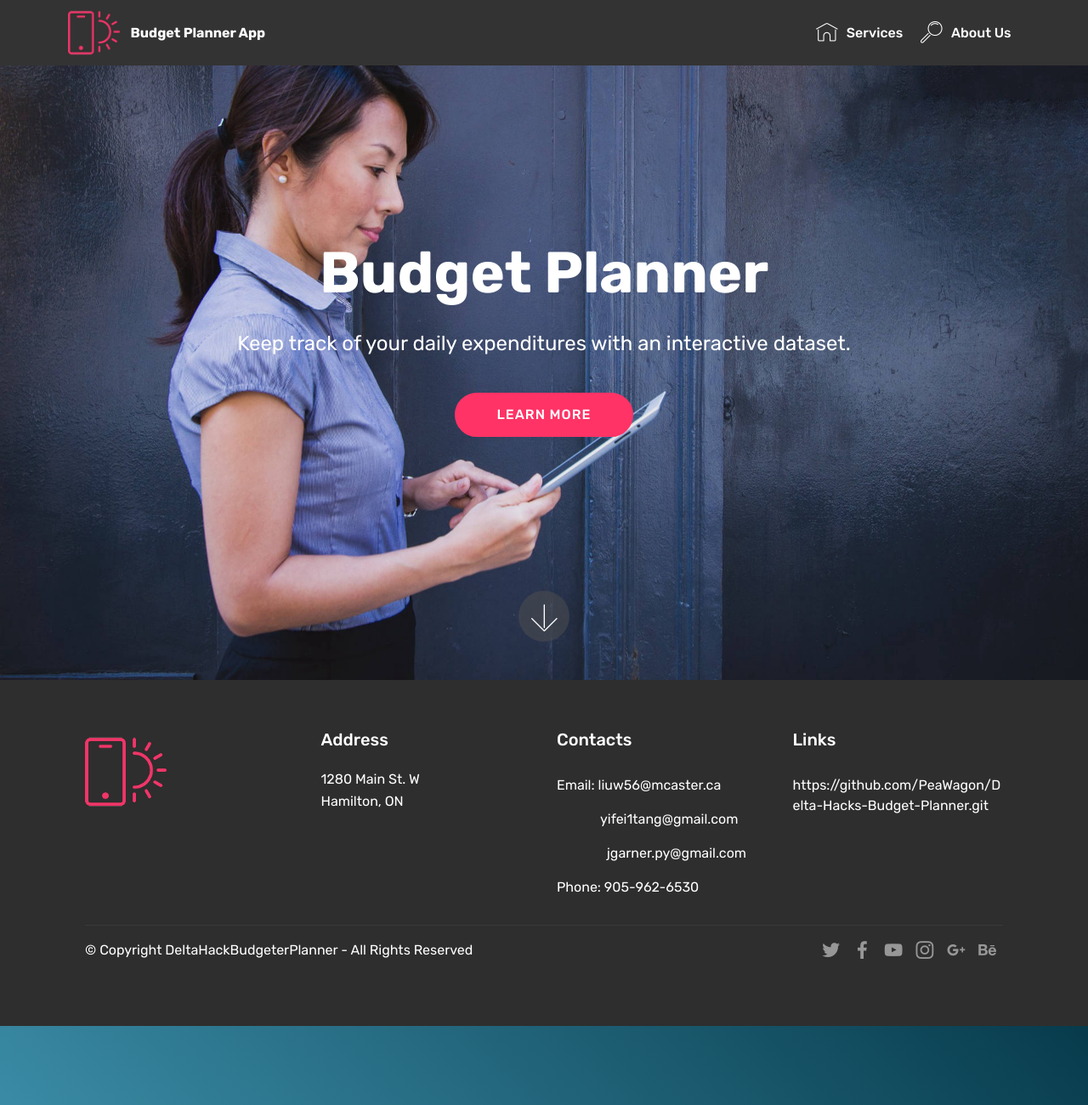
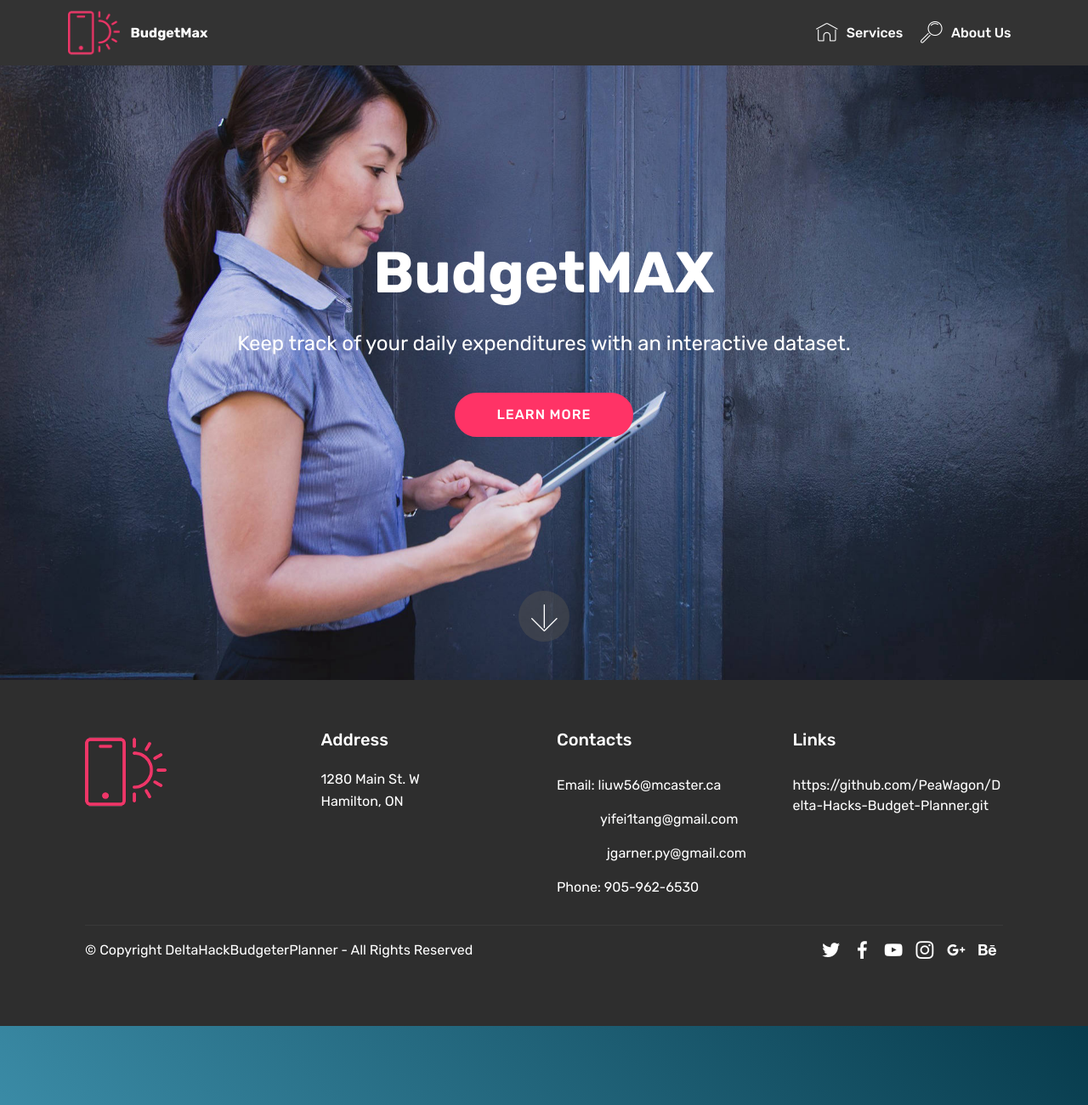
Before and after one commit to PeaWagon/Delta-Hacks-Budget-Planner, a plain HTML site: page index.html in a window 1280 px wide. Shown: the top 1300 px of the page at 85% size. Drawn offline with Linux system fonts and the light colour scheme; files whose address does not match are found by name.

Commit message:
finished

```diff
--- a/index.html
+++ b/index.html
@@ -44,7 +44,7 @@
                          <img src="assets/images/logo2.png" alt="Mobirise" title="" style="height: 3.8rem;">
                     </a>
                 </span>
-                <span class="navbar-caption-wrap"><a class="navbar-caption text-white display-4" href="index.html">Budget Planner App</a></span>
+                <span class="navbar-caption-wrap"><a class="navbar-caption text-white display-4" href="index.html">BudgetMax</a></span>
             </div>
         </div>
         <div class="collapse navbar-collapse" id="navbarSupportedContent">
@@ -65,7 +65,7 @@
     </nav>
 </section>
 
-<section class="engine"><a href="https://mobirise.info/x">css templates</a></section><section class="cid-qTkA127IK8 mbr-fullscreen mbr-parallax-background" id="header2-1">
+<section class="engine"><a href="https://mobirise.info/f">simple web builder</a></section><section class="cid-qTkA127IK8 mbr-fullscreen mbr-parallax-background" id="header2-1">
 
 
 
@@ -75,7 +75,7 @@
         <div class="row justify-content-md-center">
             <div class="mbr-white col-md-10">
                 <h1 class="mbr-section-title mbr-bold pb-3 mbr-fonts-style display-1">
-                    Budget Planner</h1>
+                    BudgetMAX</h1>
 
                 <p class="mbr-text pb-3 mbr-fonts-style display-5">Keep track of your daily expenditures with an interactive dataset.</p>
                 <div class="mbr-section-btn"><a class="btn btn-md btn-secondary display-4" href="index.html#header2-1">LEARN MORE</a></div>
@@ -100,7 +100,7 @@
             <div class="col-12 col-md-3">
                 <div class="media-wrap">
                     <a href="https://mobirise.com/">
-                        <img src="assets/images/logo28.png" alt="Mobirise">
+                        <img src="assets/images/logo20.png" alt="Mobirise">
                     </a>
                 </div>
             </div>
@@ -138,34 +138,34 @@
                 <div class="col-md-6">
                     <div class="social-list align-right">
                         <div class="soc-item">
-                            <a href="https://twitter.com/mobirise" target="_blank">
-                                <span class="socicon-twitter socicon mbr-iconfont mbr-iconfont-social"></span>
-                            </a>
+
+                                <span class="mbr-iconfont mbr-iconfont-social socicon-twitter socicon"></span>
+
                         </div>
                         <div class="soc-item">
-                            <a href="https://www.facebook.com/pages/Mobirise/1616226671953247" target="_blank">
-                                <span class="socicon-facebook socicon mbr-iconfont mbr-iconfont-social"></span>
-                            </a>
+
+                                <span class="mbr-iconfont mbr-iconfont-social socicon-facebook socicon"></span>
+
                         </div>
                         <div class="soc-item">
-                            <a href="https://www.youtube.com/c/mobirise" target="_blank">
-                                <span class="socicon-youtube socicon mbr-iconfont mbr-iconfont-social"></span>
-                            </a>
+
+                                <span class="mbr-iconfont mbr-iconfont-social socicon-youtube socicon"></span>
+
                         </div>
                         <div class="soc-item">
-                            <a href="https://instagram.com/mobirise" target="_blank">
-                                <span class="socicon-instagram socicon mbr-iconfont mbr-iconfont-social"></span>
-                            </a>
+
+                                <span class="mbr-iconfont mbr-iconfont-social socicon-instagram socicon"></span>
+
                         </div>
                         <div class="soc-item">
-                            <a href="https://plus.google.com/u/0/+Mobirise" target="_blank">
-                                <span class="socicon-googleplus socicon mbr-iconfont mbr-iconfont-social"></span>
-                            </a>
+
+                                <span class="mbr-iconfont mbr-iconfont-social socicon-googleplus socicon"></span>
+
                         </div>
                         <div class="soc-item">
-                            <a href="https://www.behance.net/Mobirise" target="_blank">
-                                <span class="socicon-behance socicon mbr-iconfont mbr-iconfont-social"></span>
-                            </a>
+
+                                <span class="mbr-iconfont mbr-iconfont-social socicon-behance socicon"></span>
+
                         </div>
                     </div>
                 </div>
```
Also changed, not shown: assets/images/logo20.png (added), assets/images/mbr-favicon.png, 1 other file.
